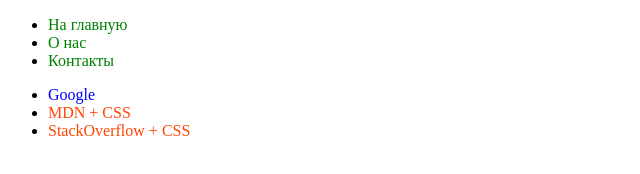
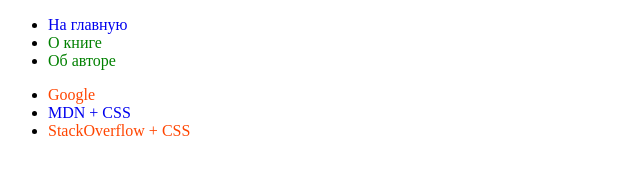
Before and after one commit to Hostess27/questions-3, a plain HTML site: page index.html in a window 1280 px wide. Shown: the whole page, without its empty margins (0-640 px from the left). Drawn offline with Linux system fonts and the light colour scheme.

Commit message:
Вопрос 12

```diff
--- a/css/styles.css
+++ b/css/styles.css
@@ -1,9 +1,9 @@
 .link {
     text-decoration: none;
 }
-[href$="html"] {
+[href*="about"] {
     color: green;
 }
-[href$="css"] {
+[href*="com"] {
     color: orangered;
 }
--- a/index.html
+++ b/index.html
@@ -13,16 +13,16 @@
                 <a class="link" href="./index.html">На главную</a>
             </li>
             <li>
-                <a class="link" href="./about.html">О нас</a>
+                <a class="link" href="./about-book.html">О книге</a>
             </li>
             <li>
-                <a class="link" href="./contats.html">Контакты</a>
+                <a class="link" href="./about-author.html">Об авторе</a>
             </li>
         </ul>
 
         <ul>
             <li>
-                <a class="link" href="https://www.google.com">Google</a>
+                <a class="link" href="https://www.google.com/">Google</a>
             </li>
             <li>
                 <a
```
